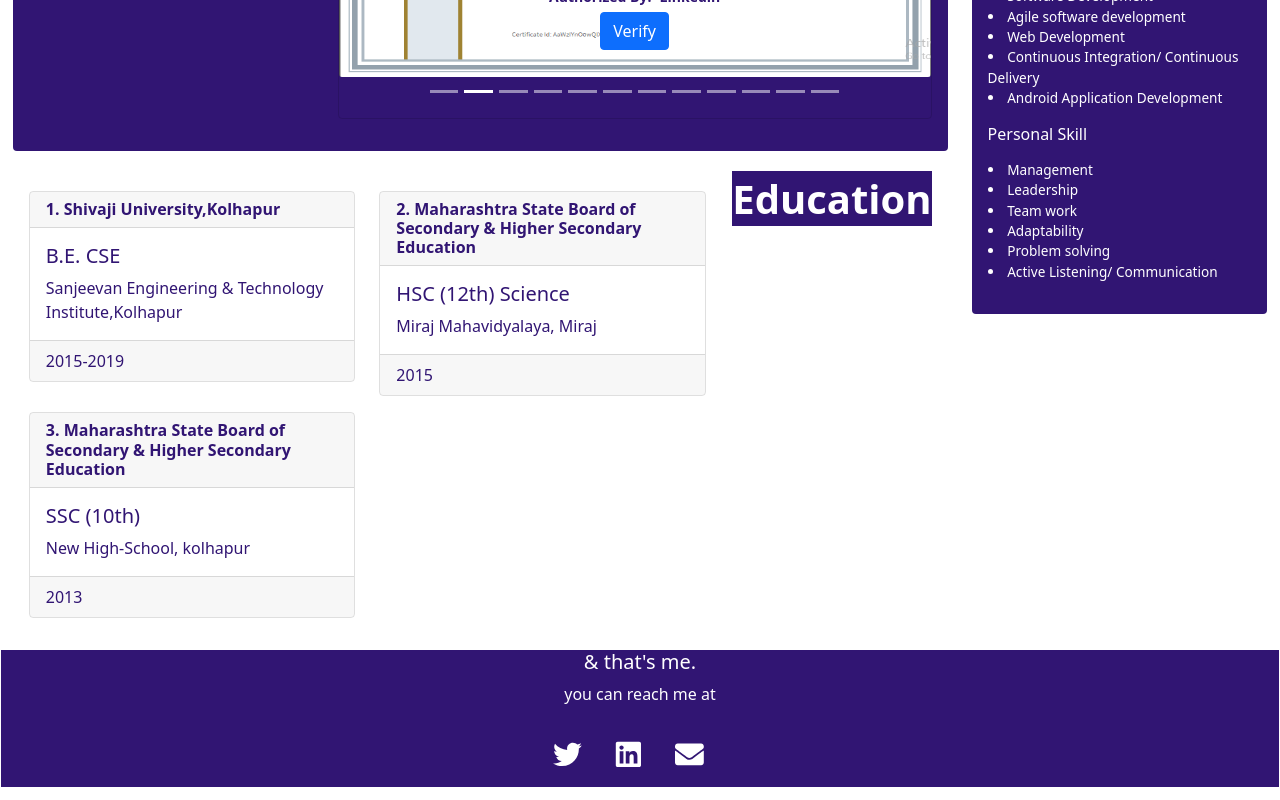
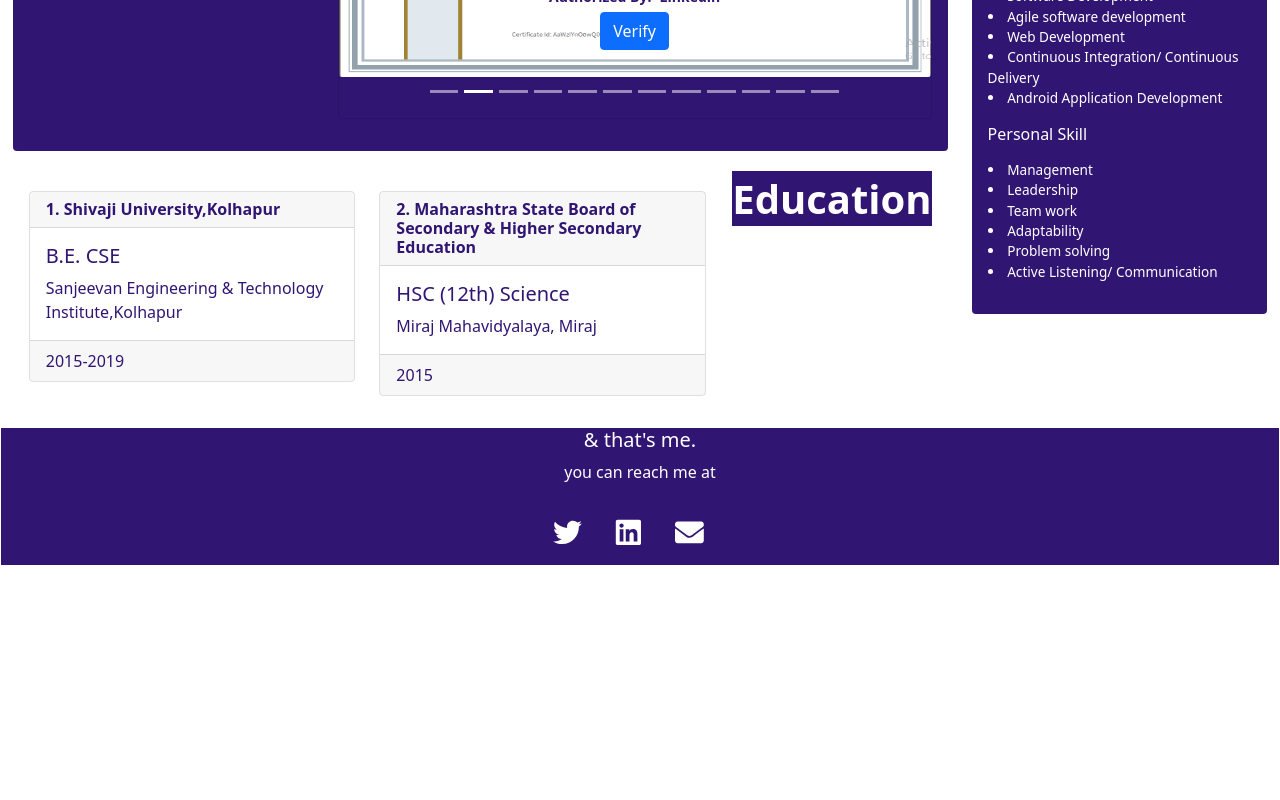
Before and after one commit to mafaruk/portfolio, a React (Create React App) app: page / in a window 1280 px wide. Shown: the part 1896-2696 px from the top of the page. After the commit the page ends 2474 px from the top, so only its background shows below. Built offline with nearby package versions, Linux system fonts and the light colour scheme.

Commit message:
thumbnail chanegs

```diff
--- a/package.json
+++ b/package.json
@@ -7,6 +7,7 @@
     "@testing-library/react": "^11.2.7",
     "@testing-library/user-event": "^12.8.3",
     "bootstrap": "^5.1.3",
+    "html2canvas": "^1.3.4",
     "react": "^17.0.2",
     "react-bootstrap": "^2.0.3",
     "react-devicon": "^0.1.9",
--- a/public/index.html
+++ b/public/index.html
@@ -9,6 +9,14 @@
       name="description"
       content="Web site created using create-react-app"
     />
+    <meta property="og:site_name" content="Mafaruk Bagwan" />
+    <meta
+      property="og:title"
+      content=""
+    />
+
+    <meta property="og:image" content="public/tumbhnail.png" />
+    <meta property="og:type" content="portfolio" />
     <link rel="apple-touch-icon" href="%PUBLIC_URL%/logo.jpeg" />
     <!--
       manifest.json provides metadata used when your web app is installed on a
--- a/src/Component/data/data.json
+++ b/src/Component/data/data.json
@@ -39,13 +39,8 @@
             "degree":"HSC (12th) Science",
             "insti":"Miraj Mahavidyalaya, Miraj",
             "year":"2015"
-        },
-        {
-            "board":"Maharashtra State Board of Secondary & Higher Secondary Education",
-            "degree":"SSC (10th)",
-            "insti":"New High-School, kolhapur",
-            "year":"2013"
         }
+
     ],
     "Projects":[
         {
```
Also changed, not shown: public/tumbhnail.png (added).
